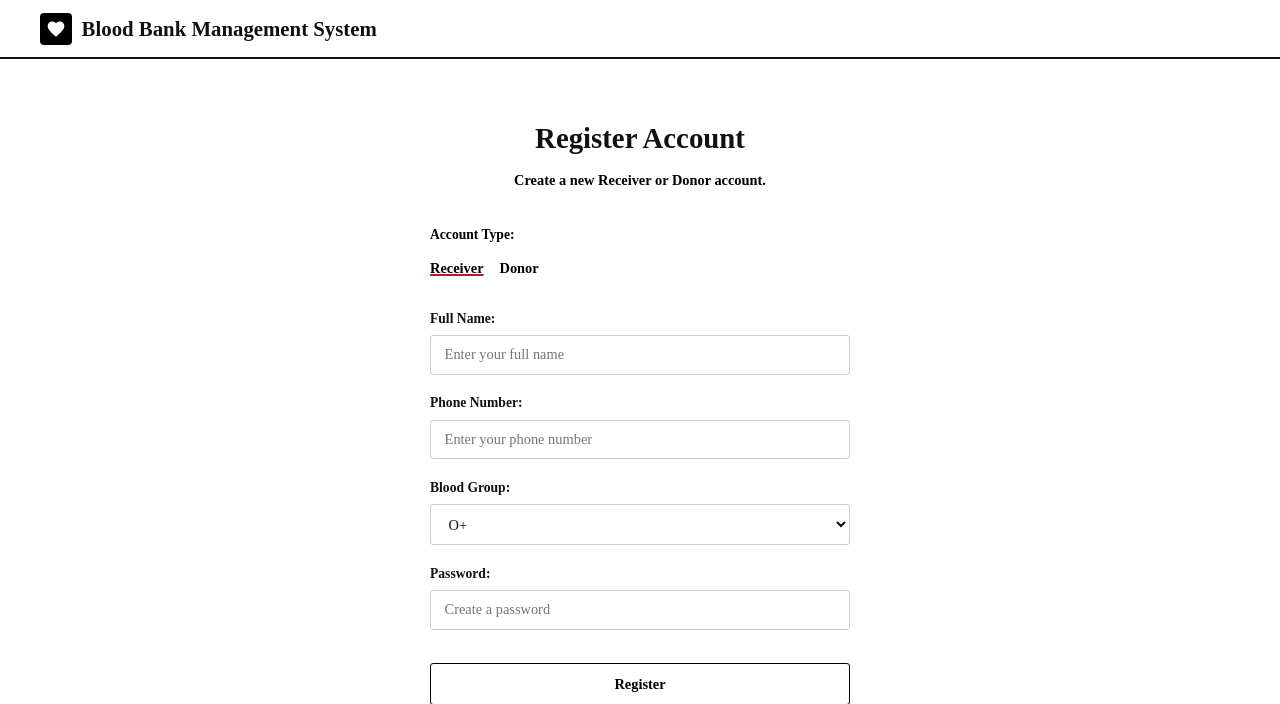
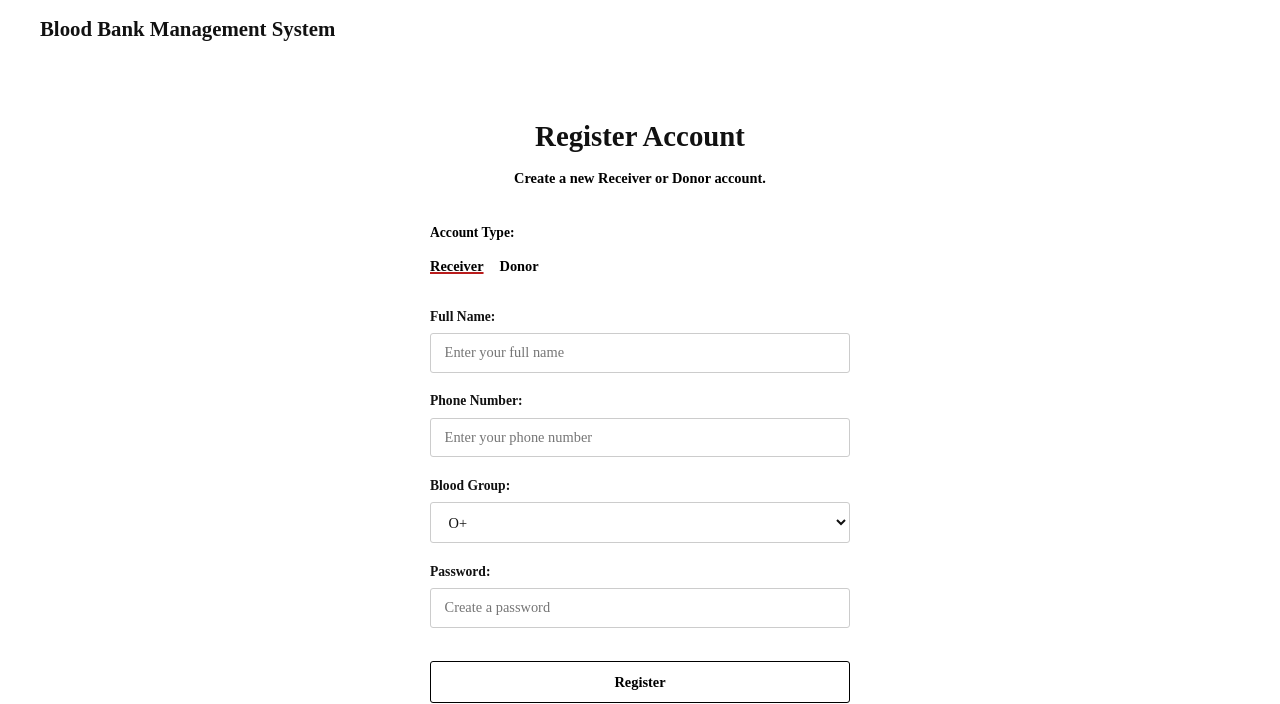
Before and after one commit to Shravya317/blood-bank-management-system, a Flask app: page /auth/register in a window 1280 px wide. Shown: the top 704 px of the page. Run offline with Flask 3, Linux system fonts and the light colour scheme.

Commit message:
Remove heart logo and black line under navbar

```diff
--- a/static/css/style.css
+++ b/static/css/style.css
@@ -57,7 +57,7 @@ h1, h2, h3, h4, h5, h6 {
     align-items: center;
     padding: 0.75rem 2.5rem;
     background: #ffffff;
-    border-bottom: 2px solid #111111;
+
 }
 
 .nav-brand a {
--- a/templates/base.html
+++ b/templates/base.html
@@ -10,9 +10,7 @@
     <nav class="navbar">
         <div class="nav-brand">
             <a href="/">
-                <div class="brand-icon">
-                    <svg width="20" height="20" viewBox="0 0 24 24" fill="currentColor"><path d="M12 21.35l-1.45-1.32C5.4 15.36 2 12.28 2 8.5 2 5.42 4.42 3 7.5 3c1.74 0 3.41.81 4.5 2.09C13.09 3.81 14.76 3 16.5 3 19.58 3 22 5.42 22 8.5c0 3.78-3.4 6.86-8.55 11.54L12 21.35z"/></svg>
-                </div>
+
                 <span>Blood Bank Management System</span>
             </a>
         </div>
```
